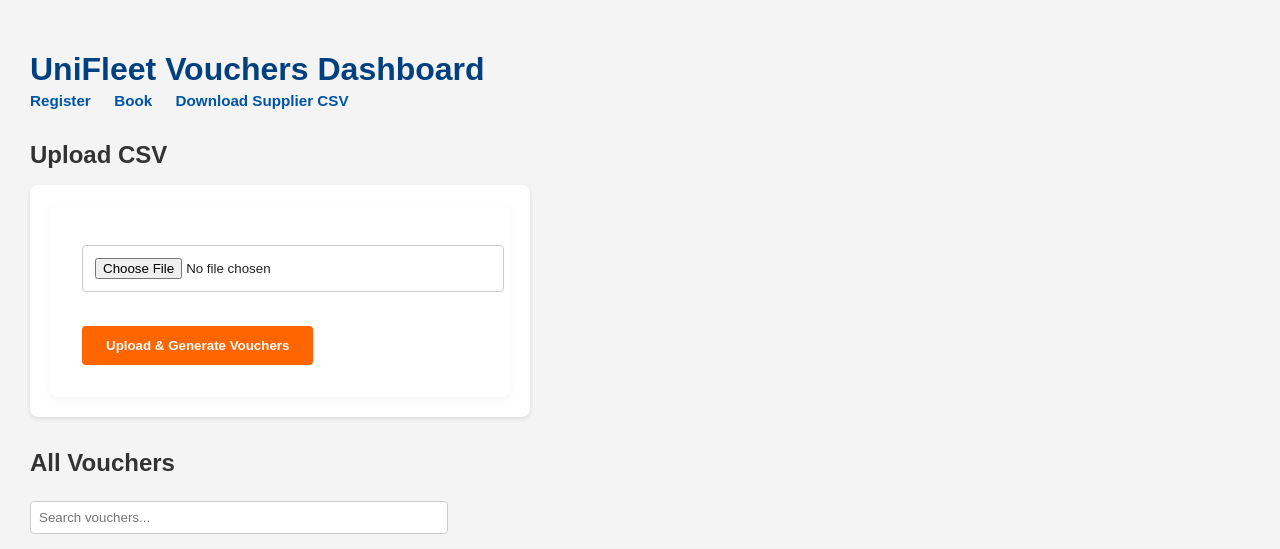
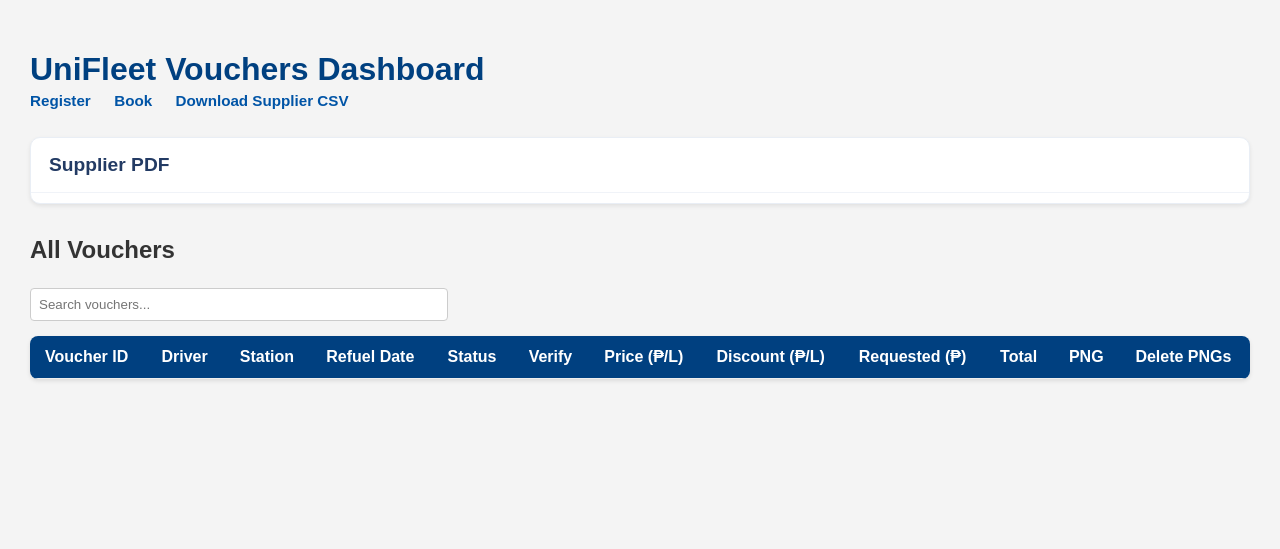
Before and after one commit to kayacohen/unifleet-v2-webapp, a Flask app: page /form in a window 1280 px wide. Shown: the top 549 px of the page. Run offline with Flask 3, Linux system fonts and the light colour scheme; lists and menus that the app fills with data are empty.

Commit message:
WIP: save before branch ops

```diff
--- a/pyproject.toml
+++ b/pyproject.toml
@@ -11,6 +11,8 @@ gunicorn = "^21.2.0"
 pandas = "^2.3.1"
 qrcode = "^8.2"
 imgkit = "^1.2.3"
+pytz = "^2025.2"
+reportlab = "^4.2.2"
 
 [tool.pyright]
 # https://github.com/microsoft/pyright/blob/main/docs/configuration.md
--- a/templates/form.html
+++ b/templates/form.html
@@ -2,7 +2,7 @@
 <html>
 <head>
     <link rel="stylesheet" href="{{ url_for('static', filename='styles.css') }}">
-    <title>Upload CSV – UniFleet</title>
+    <title>UniFleet – Vouchers</title>
     <style>
         body {
             font-family: Arial, sans-serif;
@@ -36,17 +36,10 @@
             margin-top: 2rem;
         }
 
-        .upload-section {
-            max-width: 460px;
+        .card {
             background: #fff;
-            padding: 20px;
             border-radius: 8px;
-            margin-bottom: 30px;
             box-shadow: 0 2px 4px rgba(0,0,0,0.1);
-        }
-
-        form {
-            margin: 0;
         }
 
         table {
@@ -120,7 +113,116 @@
             vertical-align: middle;
         }
 
+        /* Collapsible panel */
+        .panel {
+          background: #fff;
+          border-radius: 10px;
+          box-shadow: 0 2px 4px rgba(0,0,0,0.08);
+          padding: 0 0 10px 0;
+          margin-bottom: 24px;
+          border: 1px solid #e9eef5;
         }
+        .panel > summary {
+          cursor: pointer;
+          list-style: none;
+          padding: 16px 18px;
+          font-size: 1.2rem;
+          font-weight: 700;
+          color: #233b64;
+          border-bottom: 1px solid #f0f3f8;
+        }
+        .panel > summary::-webkit-details-marker { display: none; }
+
+        /* Constrain panel inner width and center it */
+        .panel .panel-controls,
+        .panel .station-grid,
+        .panel .panel-actions {
+          max-width: 900px;
+          margin: 0 auto;
+        }
+
+        .panel-controls {
+          display: flex;
+          gap: 10px;
+          align-items: center;
+          padding: 12px 18px 0 18px;
+          color: #506080;
+          font-size: 0.9rem;
+        }
+        .panel-controls .linklike {
+          background: none;
+          border: none;
+          color: #0054a6;
+          cursor: pointer;
+          padding: 0;
+          font: inherit;
+        }
+        .panel-controls .linklike:hover { text-decoration: underline; }
+        .panel-controls .sep { color: #9aa7bd; }
+
+        /* >>> SINGLE compact station-grid rule (removed earlier duplicate) */
+        .station-grid {
+          display: grid;
+          grid-template-columns: repeat(auto-fill, minmax(240px, 1fr));
+          gap: 8px 12px;
+          padding: 12px 18px 6px 18px;
+          max-height: 320px;      /* more compact */
+          overflow: auto;
+        }
+        .station-pill {
+          display: flex;
+          align-items: center;
+          gap: 8px;
+          background: #f7f9fc;
+          border: 1px solid #e6edf6;
+          border-radius: 999px;
+          padding: 6px 10px;      /* smaller pill */
+          cursor: pointer;
+          user-select: none;
+          transition: background .15s ease;
+          font-size: 0.9rem;      /* smaller text */
+        }
+        .station-pill:hover { background: #eef4fb; }
+        .station-pill input[type="checkbox"] {
+          width: 14px; height: 14px; /* smaller checkbox */
+        }
+
+        .station-pill-text {
+          white-space: nowrap;
+          overflow: hidden;
+          text-overflow: ellipsis;
+          max-width: 100%;
+          color: #334e7b;
+        }
+
+        .panel-actions {
+          display: flex;
+          gap: 12px;
+          padding: 8px 18px 10px 18px;
+        }
+
+        .btn-primary {
+          background-color: #0b4a94;
+          color: #fff;
+          border: none;
+          border-radius: 6px;
+          padding: 10px 16px;
+          font-weight: 600;
+          cursor: pointer;
+        }
+        .btn-primary:hover { filter: brightness(0.96); }
+
+        .btn-secondary {
+          display: inline-block;
+          background-color: #f6f8fb;
+          color: #0b4a94;
+          border: 1px solid #d8e2f0;
+          border-radius: 6px;
+          padding: 10px 16px;
+          font-weight: 600;
+          text-decoration: none;
+        }
+        .btn-secondary:hover { background: #eef3f9; }
     </style>
 </head>
 <body>
@@ -129,18 +231,47 @@
     <div class="subnav">
         <a href="/register">Register</a>
         <a href="/book">Book</a>
-        <a href="/export_supplier_csv" class="btn btn-primary" download>Download Supplier CSV</a>
-
+        <a href="/export_supplier_csv" download>Download Supplier CSV</a>
     </div>
 
-    <h2>Upload CSV</h2>
-    <div class="upload-section">
-        <form action="/upload_csv" method="post" enctype="multipart/form-data">
-            <input type="file" name="csv_file" accept=".csv" required>
-            <br><br>
-            <button type="submit">Upload & Generate Vouchers</button>
-        </form>
-    </div>
+    <!-- Supplier PDF filter + actions (persist via cookie) -->
+    <!-- NOTE: removed `open` so it's collapsed by default -->
+    <details class="panel">
+      <summary>Supplier PDF</summary>
+
+      <!-- Compact controls row -->
+      <div class="panel-controls">
+        <button type="button" class="linklike" id="selectAllStations">Select all</button>
+        <span class="sep">•</span>
+        <button type="button" class="linklike" id="clearAllStations">Clear all</button>
+      </div>
+
+      <!-- Station picker (posts cookie of selected station ids) -->
+      <form action="/pdf/prefs" method="POST" id="pdfPrefsForm">
+        {% set default_all = (selected_station_ids|length == 0) %}
+
+        <div class="station-grid">
+          {% for s in station_options %}
+            <label class="station-pill">
+              <input
+                type="checkbox"
+                name="station_id"
+                value="{{ s.get('id') }}"
+                {% if default_all or (s.get('id') in selected_station_ids) %}checked{% endif %}
+              >
+              <span class="station-pill-text">
+                {{ (s.get('brand') or '') }} — {{ (s.get('name') or '') }}
+              </span>
+            </label>
+          {% endfor %}
+        </div>
+
+        <div class="panel-actions">
+          <button type="submit" class="btn-primary">Save Selection</button>
+          <a class="btn-secondary" href="/supplier-sheet.pdf" download>Download Supplier PDF</a>
+        </div>
+      </form>
+    </details>
 
     <h2>All Vouchers</h2>
     <input type="text" id="searchInput" onkeyup="filterTable()" placeholder="Search vouchers..." style="margin-bottom: 15px; padding: 8px; width: 100%; max-width: 400px;">
@@ -154,17 +285,14 @@
             <th>Refuel Date</th>
             <th>Status</th>
             <th>Verify</th>
-            <!-- NEW sense-check columns -->
             <th>Price (₱/L)</th>
             <th>Discount (₱/L)</th>
             <th>Requested (₱)</th>
-            <!-- end new -->
             <th>Total</th>
             <th>PNG</th>
             <th>Delete PNGs</th>
           </tr>
         </thead>
-
 
         <tbody>
             {% for row in vouchers %}
@@ -178,7 +306,6 @@
                 </td>
                 <td>{{ row['status'] }}</td>
 
-                <!-- NEW: Verify action (unchanged logic) -->
                 <td>
                   {% if row['status'] == 'Unverified' %}
                     <a
@@ -191,9 +318,6 @@
                   {% endif %}
                 </td>
 
-                <!-- NEW sense-check cells -->
-
-                {# Price per liter (prefer snapshot, else live) #}
                 {% set _price = row.get('price_snapshot_php_per_liter') or row.get('live_price_php_per_liter') %}
                 <td style="white-space:nowrap;">
                   {% if _price not in (None, '', 'nan') %}
@@ -203,7 +327,6 @@
                   {% endif %}
                 </td>
 
-                {# Discount per liter (prefer snapshot, else live/legacy) #}
                 {% set _disc = row.get('discount_snapshot_php_per_liter') or row.get('discount_per_liter') %}
                 <td style="white-space:nowrap;">
                   {% if _disc not in (None, '', 'nan') %}
@@ -213,7 +336,6 @@
                   {% endif %}
                 </td>
 
-                {# Requested PHP #}
                 {% set _req = row.get('requested_amount_php') %}
                 <td style="white-space:nowrap;">
                   {% if _req not in (None, '', 'nan') %}
@@ -223,7 +345,6 @@
                   {% endif %}
                 </td>
 
-                {# Total dispensed (support both legacy and *_php) #}
                 {% set _total = row.get('total_dispensed') or row.get('total_dispensed_php') %}
                 <td style="white-space:nowrap;">
                   {% if _total not in (None, '', 'nan') %}
@@ -255,12 +376,29 @@
         function filterTable() {
             const input = document.getElementById("searchInput").value.toLowerCase();
             const rows = document.querySelectorAll("tbody tr");
-
             rows.forEach(row => {
                 const rowText = row.innerText.toLowerCase();
                 row.style.display = rowText.includes(input) ? "" : "none";
             });
         }
+
+        // Supplier PDF: select/clear helpers
+        (function () {
+          const form = document.getElementById("pdfPrefsForm");
+          if (!form) return;
+
+          const selectAllBtn = document.getElementById("selectAllStations");
+          const clearAllBtn  = document.getElementById("clearAllStations");
+
+          function setAll(checked) {
+            form.querySelectorAll('input[type="checkbox"][name="station_id"]').forEach(cb => {
+              cb.checked = checked;
+            });
+          }
+
+          if (selectAllBtn) selectAllBtn.addEventListener("click", () => setAll(true));
+          if (clearAllBtn)  clearAllBtn.addEventListener("click", () => setAll(false));
+        })();
     </script>
 
 </body>
```
Also changed, not shown: data/ops_audit_log.csv (+10 -0 lines), data/supplier_export.csv (+3 -5 lines), 4 other files.
